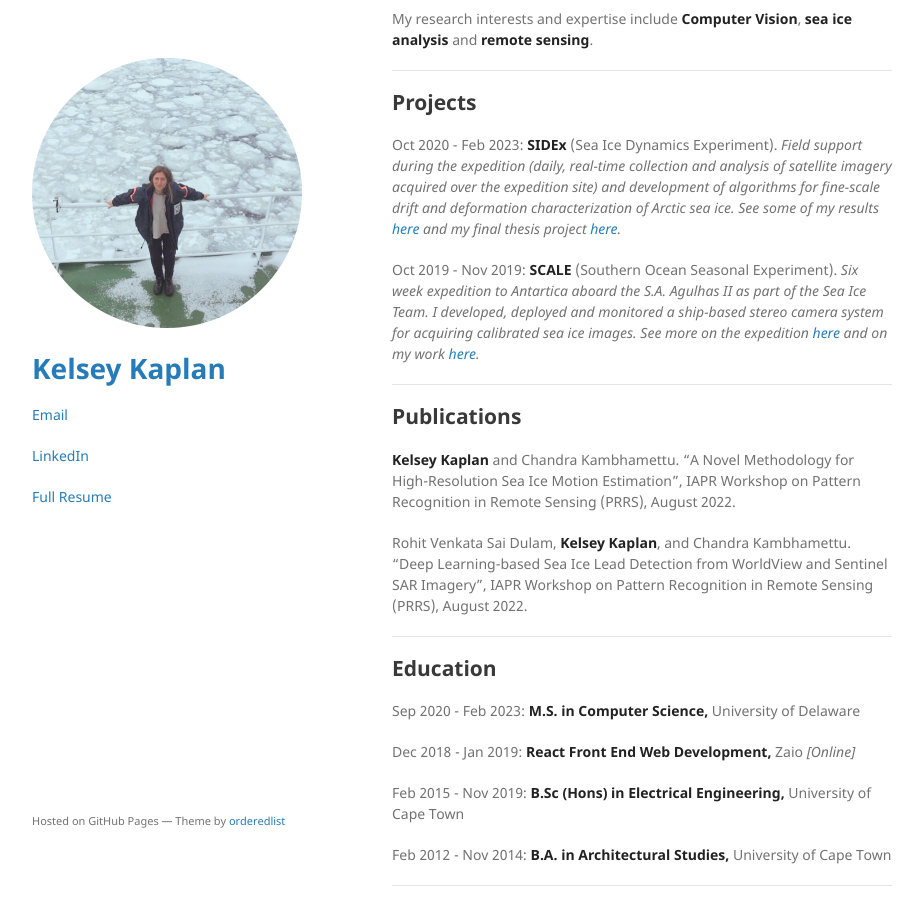
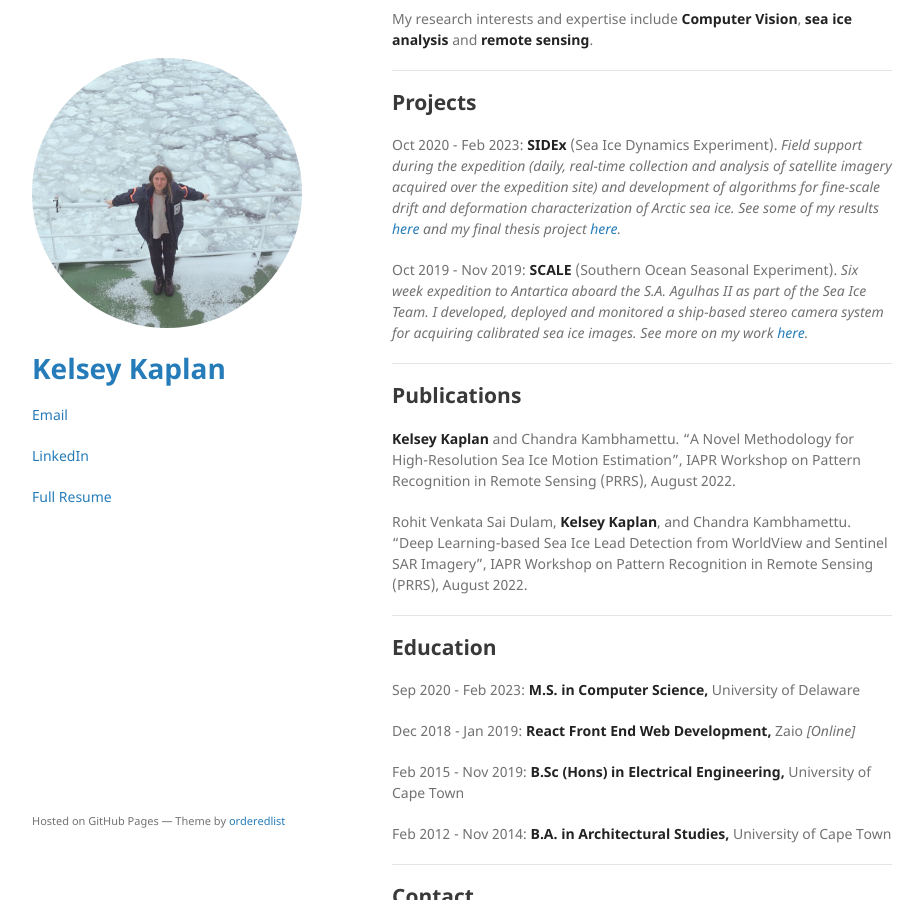
Before and after one commit to kelseykap/kelseykap.github.io, a Jekyll site: the page built from index.md, in a window 1280 px wide and 900 px high, scrolled down 328 px. Shown: the whole window, without its empty margins (178-1101 px from the left). Built offline with Jekyll 4.4.1, drawn with Linux system fonts in a browser that asks for light colours; our own code applies the rules of GitHub Pages for plain Markdown files.

Commit message:
Update index.md

```diff
--- a/index.md
+++ b/index.md
@@ -18,11 +18,11 @@
 ## Projects
 
 Oct 2020 - Feb 2023:
-**SIDEx** (Sea Ice Dynamics Experiment). _Field support during the expedition (daily, real-time collection and analysis of satellite imagery acquired over the expedition site) and development of algorithms for fine-scale drift and deformation characterization of Arctic sea ice. See some of my results [here](http://bigdatavision.org/environmenthealth/projects.html) and my final thesis project [here](https://drive.google.com/file/d/1ie40TW9mYXJtuKKIeAVDcHwtCqkOXwJ_/view?usp=sharing)._
+**SIDEx** (Sea Ice Dynamics Experiment). _Field support during the expedition (daily, real-time collection and analysis of satellite imagery acquired over the expedition site) and development of algorithms for fine-scale drift and deformation characterization of Arctic sea ice. See some of my results [here](https://vims.cis.udel.edu/iceresearch/motion.html) and my final thesis project [here](https://drive.google.com/file/d/1ie40TW9mYXJtuKKIeAVDcHwtCqkOXwJ_/view?usp=sharing)._
 
 
 Oct 2019 - Nov 2019:
-**SCALE** (Southern Ocean Seasonal Experiment). _Six week expedition to Antartica aboard the S.A. Agulhas II as part of the Sea Ice Team. I developed, deployed and monitored a ship-based stereo camera system for acquiring calibrated sea ice images. See more on the expedition [here](https://scale.org.za/) and on my work [here](https://github.com/kelseykap/kelseykap.github.io/blob/master/thesis.pdf)._
+**SCALE** (Southern Ocean Seasonal Experiment). _Six week expedition to Antartica aboard the S.A. Agulhas II as part of the Sea Ice Team. I developed, deployed and monitored a ship-based stereo camera system for acquiring calibrated sea ice images. See more on my work [here](https://github.com/kelseykap/kelseykap.github.io/blob/master/thesis.pdf)._
 
 * * *
 
```
